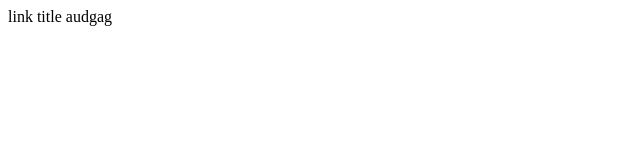
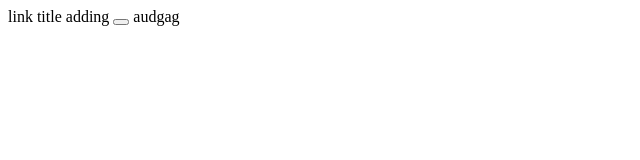
Before and after one commit to Sateesh0711/splitmat_git, a plain HTML site: page index.html in a window 1280 px wide. Shown: the full height of the page, 0-640 px from the left. Drawn offline with Linux system fonts and the light colour scheme.

Commit message:
added button to feature branch

```diff
--- a/index.html
+++ b/index.html
@@ -9,4 +9,5 @@
 </head>
 <body>
  <link rel="stylesheet" href="">
+ adding <button></button>
 audgag
```
